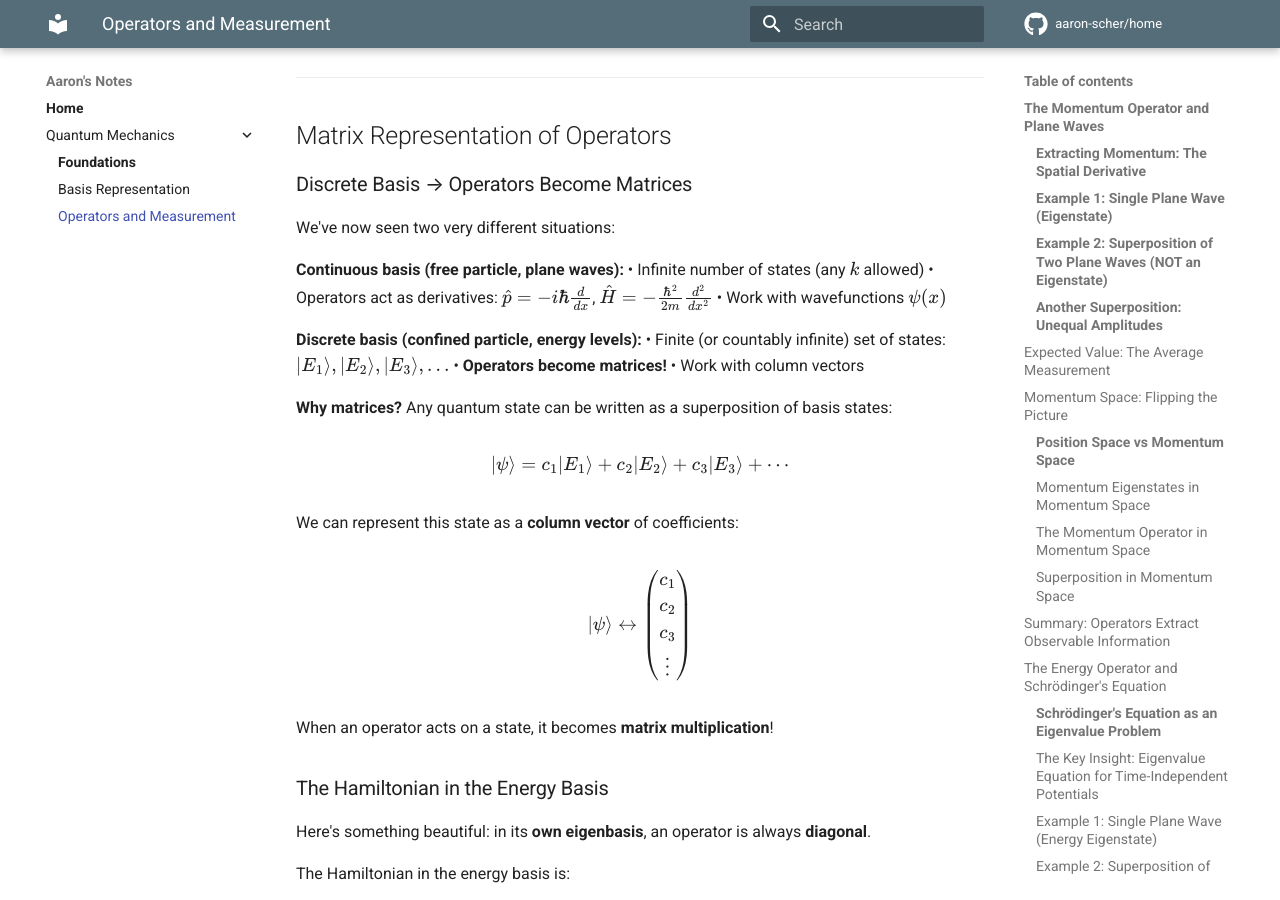
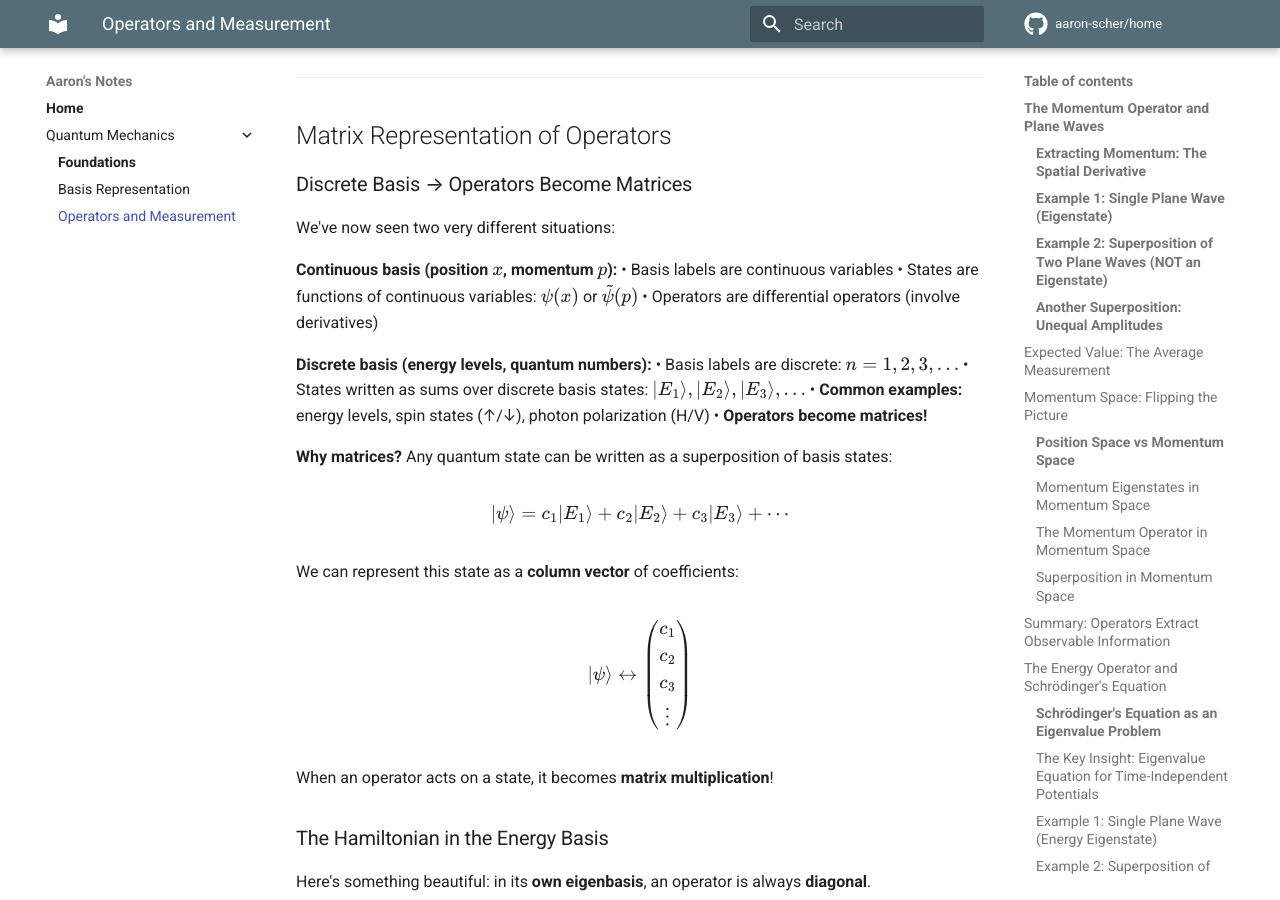
Before and after one commit to aaron-scher/home, an MkDocs documentation site: the page built from docs/quantum-mechanics/quantum-operators.md, in a window 1280 px wide and 900 px high, scrolled down 11898 px. Built offline with MkDocs 1.6.1 and Material for MkDocs 9.7.7, drawn with Linux system fonts in a browser that asks for light colours; comment, search, counter and statistics services are not loaded.

Commit message:
Clarify continuous vs discrete basis distinction, add concrete examples
Improved the comparison between continuous and discrete bases:

BEFORE:
- Too specific: mentioned plane waves Ae^(ikx) as "the" continuous state
- Confusing: crammed multiple concepts into single bullet points
- Abstract: no examples of when discrete bases are used

AFTER:
- General continuous basis: labels are continuous variables (x, p)
- States are functions of those variables: ψ(x) or ψ̃(p)
- General discrete basis: labels are discrete (n = 1, 2, 3...)
- States are sums over discrete basis states
- Concrete examples: energy levels, spin (↑/↓), polarization (H/V)

Key fix: emphasizes the fundamental distinction is continuous vs discrete
*basis labels*, not a specific example system. Much clearer!

🤖 Generated with [Claude Code](https://claude.com/claude-code)

Co-Authored-By: Claude <noreply@anthropic.com>

```diff
--- a/docs/quantum-mechanics/quantum-operators.md
+++ b/docs/quantum-mechanics/quantum-operators.md
@@ -472,15 +472,16 @@ Then $E_2 \approx 1.5$ eV, $E_3 \approx 3.4$ eV, etc.
 
 We've now seen two very different situations:
 
-**Continuous basis (free particle, plane waves):**
-• Infinite number of states (any $k$ allowed)
-• Operators act as derivatives: $\hat{p} = -i\hbar\frac{d}{dx}$, $\hat{H} = -\frac{\hbar^2}{2m}\frac{d^2}{dx^2}$
-• Work with wavefunctions $\psi(x)$
+**Continuous basis (position $x$, momentum $p$):**
+• Basis labels are continuous variables
+• States are functions of continuous variables: $\psi(x)$ or $\tilde{\psi}(p)$
+• Operators are differential operators (involve derivatives)
 
-**Discrete basis (confined particle, energy levels):**
-• Finite (or countably infinite) set of states: $|E_1\rangle, |E_2\rangle, |E_3\rangle, \ldots$
+**Discrete basis (energy levels, quantum numbers):**
+• Basis labels are discrete: $n = 1, 2, 3, \ldots$
+• States written as sums over discrete basis states: $|E_1\rangle, |E_2\rangle, |E_3\rangle, \ldots$
+• **Common examples:** energy levels, spin states (↑/↓), photon polarization (H/V)
 • **Operators become matrices!**
-• Work with column vectors
 
 **Why matrices?** Any quantum state can be written as a superposition of basis states:
 
```
